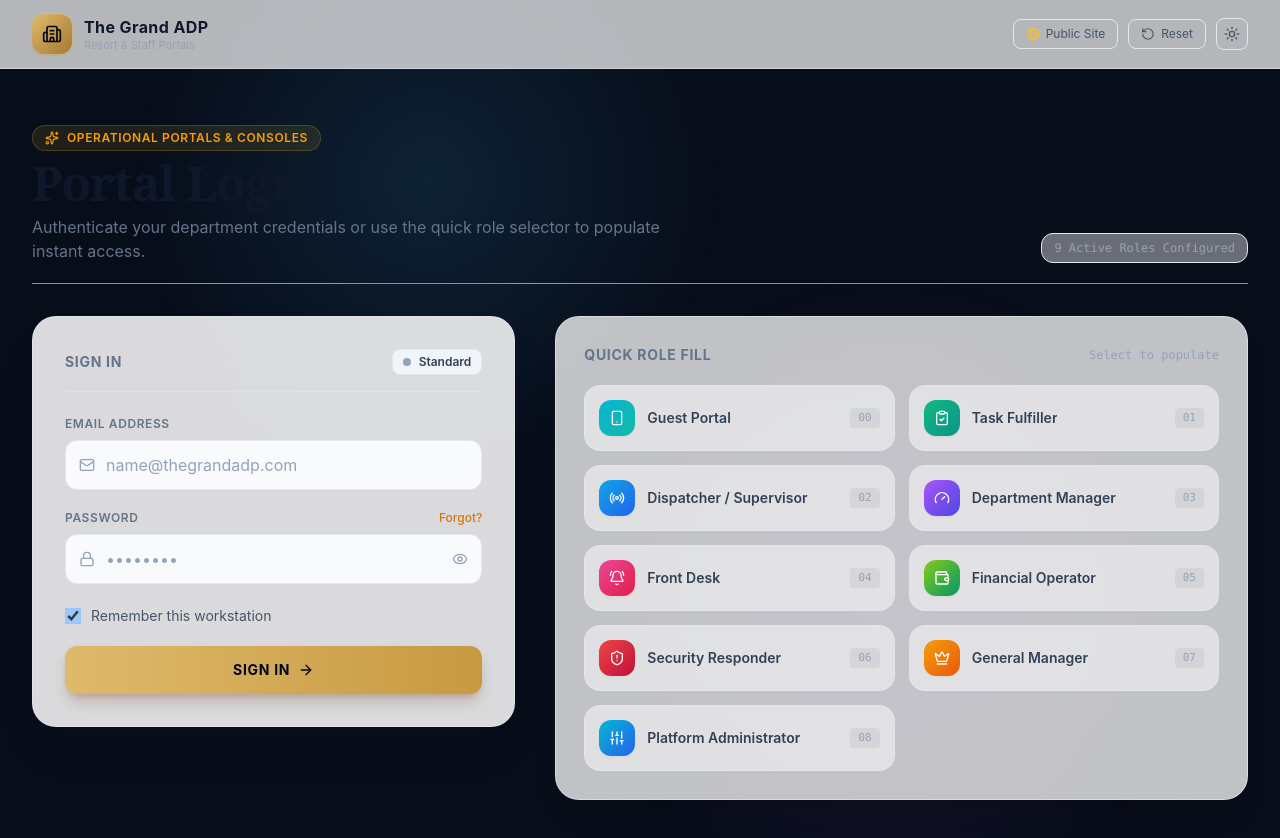
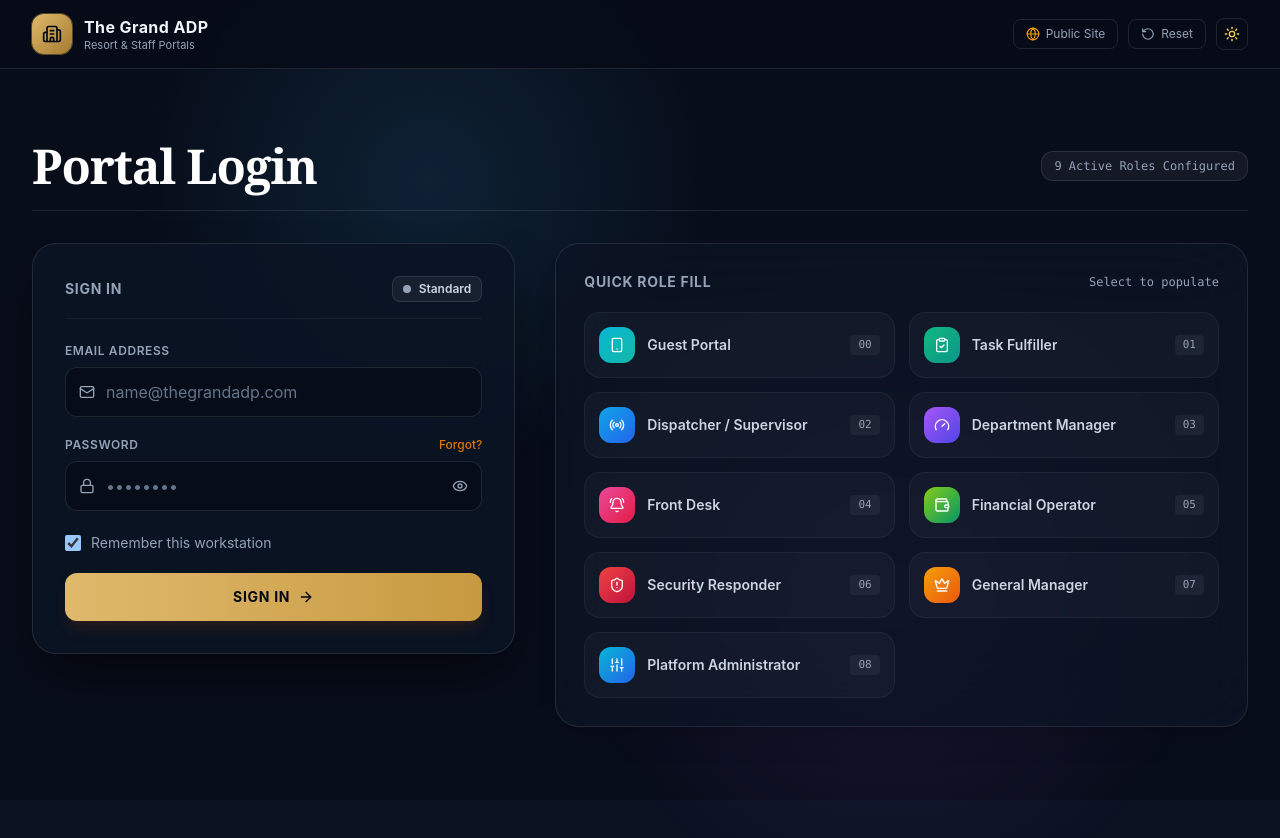
Before and after one commit to chinmaya-behera/hotel-app-main, a Next.js app in the folder public-preview/: page /login in a window 1280 px wide. Shown: the top 838 px of the page. After the commit the page ends 800 px from the top, so only its background shows below. Built offline with nearby package versions, Linux system fonts and the light colour scheme.

Commit message:
fix(login): enhance light mode theme styling, remove subtitle/badge, and direct sign in

```diff
--- a/public-preview/src/components/login/PortalLoginView.tsx
+++ b/public-preview/src/components/login/PortalLoginView.tsx
@@ -22,11 +22,8 @@ import {
   ShieldAlert,
   Crown,
   Sliders,
-  Check,
+  Globe,
   Info,
-  Globe,
-  Sparkles,
-  X,
 } from 'lucide-react';
 import { useDemo } from '@/lib/store';
 import type { RoleId } from '@/types/demo';
@@ -153,15 +150,7 @@ export function PortalLoginView() {
   const [rememberMe, setRememberMe] = useState(true);
   const [showPassword, setShowPassword] = useState(false);
   const [selectedRoleId, setSelectedRoleId] = useState<string | null>(null);
-
-  // Success Modal
-  const [successModalRole, setSuccessModalRole] = useState<PresetRole | {
-    name: string;
-    email: string;
-    icon: React.ComponentType<{ className?: string }>;
-    color: string;
-    path: string;
-  } | null>(null);
+  const [isSubmitting, setIsSubmitting] = useState(false);
 
   // Toast
   const [toastMessage, setToastMessage] = useState<string | null>(null);
@@ -179,6 +168,18 @@ export function PortalLoginView() {
     }, 2500);
     return () => clearTimeout(timer);
   }, [toastMessage]);
+
+  useEffect(() => {
+    const htmlEl = document.documentElement;
+    htmlEl.dataset.theme = state.theme;
+    if (isLight) {
+      htmlEl.classList.remove('dark');
+      htmlEl.classList.add('light');
+    } else {
+      htmlEl.classList.remove('light');
+      htmlEl.classList.add('dark');
+    }
+  }, [isLight, state.theme]);
 
   const activeRole = PRESET_ROLES.find((r) => r.id === selectedRoleId);
 
@@ -199,14 +200,6 @@ export function PortalLoginView() {
   const handleToggleTheme = () => {
     const nextTheme = isLight ? 'dark' : 'light';
     setTheme(nextTheme);
-    const htmlEl = document.documentElement;
-    if (nextTheme === 'light') {
-      htmlEl.classList.remove('dark');
-      htmlEl.classList.add('light');
-    } else {
-      htmlEl.classList.remove('light');
-      htmlEl.classList.add('dark');
-    }
   };
 
   const handleForgotPassword = () => {
@@ -219,51 +212,63 @@ export function PortalLoginView() {
 
   const handleLoginSubmit = (e: React.FormEvent) => {
     e.preventDefault();
+    if (isSubmitting) return;
+
     const cleanEmail = email.trim().toLowerCase();
-    const matchedRole = PRESET_ROLES.find((r) => r.email.toLowerCase() === cleanEmail);
+    const matchedRole =
+      PRESET_ROLES.find((r) => r.email.toLowerCase() === cleanEmail) ||
+      (selectedRoleId ? PRESET_ROLES.find((r) => r.id === selectedRoleId) : null);
+
+    setIsSubmitting(true);
 
     if (matchedRole) {
       if (matchedRole.personaId) {
         setPersona(matchedRole.personaId);
       }
-      setSuccessModalRole(matchedRole);
+      showToast(`Signing in as ${matchedRole.name}...`);
+      router.push(matchedRole.path);
     } else {
-      setSuccessModalRole({
-        name: 'Staff Member',
-        email: email || 'user@thegrandadp.com',
-        icon: Check,
-        color: 'from-amber-500 to-yellow-600',
-        path: '/staff/department-manager',
-      });
+      showToast('Signing in...');
+      router.push('/staff/department-manager');
     }
   };
 
-  const enterDashboard = () => {
-    if (!successModalRole) return;
-    showToast('Redirecting to dashboard...');
-    setTimeout(() => {
-      router.push(successModalRole.path);
-    }, 400);
-  };
-
   return (
-    <div className="bg-[#080d1a] dark:bg-[#080d1a] light:bg-slate-100 text-slate-100 min-h-screen flex flex-col font-sans selection:bg-amber-400 selection:text-slate-900 transition-colors duration-300 relative overflow-x-hidden">
+    <div
+      className={`min-h-screen flex flex-col font-sans selection:bg-amber-400 selection:text-slate-900 transition-colors duration-300 relative overflow-x-hidden ${
+        isLight ? 'bg-[#f9f3f6] text-slate-800' : 'bg-[#080d1a] text-slate-100'
+      }`}
+    >
       {/* Ambient background glow elements */}
       <div className="glow-sphere-1" />
       <div className="glow-sphere-2" />
 
       {/* Top Navigation Header */}
-      <header className="relative z-20 border-b border-slate-200/60 dark:border-white/10 bg-white/70 dark:bg-[#070c17]/80 backdrop-blur-md px-4 sm:px-8 py-3.5 flex items-center justify-between">
+      <header
+        className={`relative z-20 border-b backdrop-blur-md px-4 sm:px-8 py-3.5 flex items-center justify-between transition-colors ${
+          isLight
+            ? 'border-slate-200/80 bg-white/80 shadow-xs'
+            : 'border-white/10 bg-[#070c17]/80'
+        }`}
+      >
         {/* Brand badge */}
         <Link href="/" className="flex items-center gap-3 group">
           <div className="w-10 h-10 rounded-xl bg-gradient-to-br from-[#dfb96c] to-[#a47b31] text-slate-950 flex items-center justify-center font-bold shadow-sm shadow-amber-900/20 ring-1 ring-amber-300/30 group-hover:scale-105 transition-transform">
             <Building2 className="w-5 h-5 text-slate-950" />
           </div>
           <div>
-            <span className="font-bold text-sm sm:text-base tracking-wide text-slate-900 dark:text-slate-100 block">
+            <span
+              className={`font-bold text-sm sm:text-base tracking-wide block ${
+                isLight ? 'text-slate-900' : 'text-slate-100'
+              }`}
+            >
               The Grand ADP
             </span>
-            <span className="text-[11px] text-slate-400 dark:text-slate-500 block -mt-0.5">
+            <span
+              className={`text-[11px] block -mt-0.5 ${
+                isLight ? 'text-slate-500' : 'text-slate-400'
+              }`}
+            >
               Resort & Staff Portals
             </span>
           </div>
@@ -273,9 +278,13 @@ export function PortalLoginView() {
         <div className="flex items-center gap-2.5">
           <Link
             href="/"
-            className="hidden sm:inline-flex items-center gap-1.5 text-xs text-slate-600 dark:text-slate-400 hover:text-slate-900 dark:hover:text-white px-3 py-1.5 rounded-lg border border-slate-200 dark:border-white/10 hover:border-slate-300 dark:hover:border-white/20 transition-all"
+            className={`hidden sm:inline-flex items-center gap-1.5 text-xs px-3 py-1.5 rounded-lg border transition-all ${
+              isLight
+                ? 'text-slate-600 hover:text-slate-900 border-slate-300/80 hover:bg-slate-100/70'
+                : 'text-slate-400 hover:text-white border-white/10 hover:border-white/20'
+            }`}
           >
-            <Globe className="w-3.5 h-3.5 text-amber-400" />
+            <Globe className="w-3.5 h-3.5 text-amber-500" />
             <span>Public Site</span>
           </Link>
 
@@ -283,7 +292,11 @@ export function PortalLoginView() {
             type="button"
             onClick={handleReset}
             title="Clear form"
-            className="inline-flex items-center gap-1.5 text-xs text-slate-600 dark:text-slate-400 hover:text-slate-900 dark:hover:text-white px-3 py-1.5 rounded-lg border border-slate-200 dark:border-white/10 hover:border-slate-300 dark:hover:border-white/20 transition-all"
+            className={`inline-flex items-center gap-1.5 text-xs px-3 py-1.5 rounded-lg border transition-all ${
+              isLight
+                ? 'text-slate-600 hover:text-slate-900 border-slate-300/80 hover:bg-slate-100/70'
+                : 'text-slate-400 hover:text-white border-white/10 hover:border-white/20'
+            }`}
           >
             <RotateCcw className="w-3.5 h-3.5" />
             <span>Reset</span>
@@ -292,33 +305,45 @@ export function PortalLoginView() {
           <button
             type="button"
             onClick={handleToggleTheme}
-            aria-label="Toggle Theme"
-            className="w-8 h-8 rounded-lg border border-slate-200 dark:border-white/10 flex items-center justify-center text-slate-600 dark:text-slate-300 hover:bg-slate-200/50 dark:hover:bg-white/5 transition-all"
+            aria-label={isLight ? 'Switch to dark theme' : 'Switch to light theme'}
+            title={isLight ? 'Switch to dark theme' : 'Switch to light theme'}
+            className={`w-8 h-8 rounded-lg border flex items-center justify-center transition-all ${
+              isLight
+                ? 'text-slate-700 border-slate-300 hover:bg-slate-200/60'
+                : 'text-slate-300 border-white/10 hover:bg-white/5'
+            }`}
           >
-            {isLight ? <Moon className="w-4 h-4" /> : <Sun className="w-4 h-4" />}
+            {isLight ? <Moon className="w-4 h-4 text-amber-600" /> : <Sun className="w-4 h-4 text-amber-300" />}
           </button>
         </div>
       </header>
 
       {/* Main Content Area - Expansive Large Size Frontend */}
       <main className="relative z-10 flex-1 max-w-7xl w-full mx-auto px-4 sm:px-6 lg:px-8 py-8 sm:py-12 lg:py-14 flex flex-col justify-center">
-        {/* Prominent Portal Login Line & Header */}
+        {/* Prominent Portal Login Line */}
         <div className="mb-8">
-          <div className="flex flex-col sm:flex-row sm:items-end justify-between gap-4 pb-5 border-b border-slate-200/60 dark:border-white/10">
+          <div
+            className={`flex flex-col sm:flex-row sm:items-center justify-between gap-4 pb-5 border-b ${
+              isLight ? 'border-slate-300/80' : 'border-white/10'
+            }`}
+          >
             <div>
-              <div className="inline-flex items-center gap-2 px-3 py-1 rounded-full bg-amber-400/10 border border-amber-400/20 text-amber-500 dark:text-amber-300 text-xs font-semibold tracking-wider uppercase mb-2">
-                <Sparkles className="w-3.5 h-3.5" />
-                <span>Operational Portals & Consoles</span>
-              </div>
-              <h1 className="text-3xl sm:text-4xl lg:text-5xl font-serif font-bold text-slate-900 dark:text-white tracking-tight">
+              <h1
+                className={`text-3xl sm:text-4xl lg:text-5xl font-serif font-bold tracking-tight ${
+                  isLight ? 'text-slate-900' : 'text-white'
+                }`}
+              >
                 Portal Login
               </h1>
-              <p className="mt-2 text-sm sm:text-base text-slate-500 dark:text-slate-400 max-w-2xl">
-                Authenticate your department credentials or use the quick role selector to populate instant access.
-              </p>
             </div>
             <div className="flex items-center gap-2">
-              <span className="text-xs font-mono text-slate-400 dark:text-slate-500 bg-white/40 dark:bg-white/5 border border-slate-200 dark:border-white/10 px-3 py-1.5 rounded-xl">
+              <span
+                className={`text-xs font-mono px-3 py-1.5 rounded-xl border ${
+                  isLight
+                    ? 'text-slate-600 bg-white/80 border-slate-300/70 shadow-xs'
+                    : 'text-slate-400 bg-white/5 border-white/10'
+                }`}
+              >
                 9 Active Roles Configured
               </span>
             </div>
@@ -329,12 +354,32 @@ export function PortalLoginView() {
         <div className="grid grid-cols-1 lg:grid-cols-12 gap-8 lg:gap-10 items-start">
           {/* LEFT: Clean Login Card */}
           <section className="lg:col-span-5 w-full">
-            <div className="rounded-3xl bg-white/85 dark:bg-[#0c1424]/90 backdrop-blur-2xl border border-slate-200/80 dark:border-white/10 shadow-2xl shadow-slate-900/10 dark:shadow-black/60 p-6 sm:p-8">
-              <div className="flex items-center justify-between pb-4 mb-6 border-b border-slate-200/60 dark:border-white/5">
-                <h2 className="text-sm font-bold tracking-wider uppercase text-slate-500 dark:text-slate-400">
+            <div
+              className={`rounded-3xl backdrop-blur-2xl border p-6 sm:p-8 transition-colors ${
+                isLight
+                  ? 'bg-white/95 border-slate-200 shadow-xl shadow-slate-200/60 text-slate-900'
+                  : 'bg-[#0c1424]/90 border-white/10 shadow-2xl shadow-black/60 text-white'
+              }`}
+            >
+              <div
+                className={`flex items-center justify-between pb-4 mb-6 border-b ${
+                  isLight ? 'border-slate-200' : 'border-white/5'
+                }`}
+              >
+                <h2
+                  className={`text-sm font-bold tracking-wider uppercase ${
+                    isLight ? 'text-slate-600' : 'text-slate-400'
+                  }`}
+                >
                   Sign In
                 </h2>
-                <div className="flex items-center gap-2 px-2.5 py-1 rounded-lg text-xs font-medium bg-slate-100 dark:bg-white/5 text-slate-700 dark:text-slate-300 border border-slate-200 dark:border-white/10">
+                <div
+                  className={`flex items-center gap-2 px-2.5 py-1 rounded-lg text-xs font-medium border ${
+                    isLight
+                      ? 'bg-slate-100 text-slate-800 border-slate-200'
+                      : 'bg-white/5 text-slate-300 border-white/10'
+                  }`}
+                >
                   <span
                     className={`w-2 h-2 rounded-full ${
                       activeRole ? `bg-gradient-to-r ${activeRole.color}` : 'bg-slate-400'
@@ -350,12 +395,18 @@ export function PortalLoginView() {
                 <div>
                   <label
                     htmlFor="emailInput"
-                    className="block text-xs font-semibold uppercase tracking-wider text-slate-500 dark:text-slate-400 mb-2"
+                    className={`block text-xs font-semibold uppercase tracking-wider mb-2 ${
+                      isLight ? 'text-slate-600' : 'text-slate-400'
+                    }`}
                   >
                     Email Address
                   </label>
                   <div className="relative">
-                    <span className="absolute inset-y-0 left-0 pl-3.5 flex items-center pointer-events-none text-slate-400">
+                    <span
+                      className={`absolute inset-y-0 left-0 pl-3.5 flex items-center pointer-events-none ${
+                        isLight ? 'text-slate-400' : 'text-slate-400'
+                      }`}
+                    >
                       <Mail className="w-4 h-4" />
                     </span>
                     <input
@@ -365,7 +416,11 @@ export function PortalLoginView() {
                       value={email}
                       onChange={(e) => setEmail(e.target.value)}
                       placeholder="name@thegrandadp.com"
-                      className="w-full pl-10 pr-4 py-2.5 sm:py-3 text-sm sm:text-base rounded-xl bg-slate-50 dark:bg-[#070d18] text-slate-900 dark:text-white placeholder-slate-400 border border-slate-200 dark:border-white/10 focus:outline-none focus:ring-2 focus:ring-amber-400/70 focus:border-amber-400 transition-all"
+                      className={`w-full pl-10 pr-4 py-2.5 sm:py-3 text-sm sm:text-base rounded-xl border focus:outline-none focus:ring-2 focus:ring-amber-400/70 focus:border-amber-400 transition-all ${
+                        isLight
+                          ? 'bg-white text-slate-900 placeholder-slate-400 border-slate-300'
+                          : 'bg-[#070d18] text-white placeholder-slate-500 border-white/10'
+                      }`}
                     />
                   </div>
                 </div>
@@ -375,7 +430,9 @@ export function PortalLoginView() {
                   <div className="flex items-center justify-between mb-2">
                     <label
                       htmlFor="passwordInput"
-                      className="block text-xs font-semibold uppercase tracking-wider text-slate-500 dark:text-slate-400"
+                      className={`block text-xs font-semibold uppercase tracking-wider ${
+                        isLight ? 'text-slate-600' : 'text-slate-400'
+                      }`}
                     >
                       Password
                     </label>
@@ -398,13 +455,19 @@ export function PortalLoginView() {
                       value={password}
                       onChange={(e) => setPassword(e.target.value)}
                       placeholder="••••••••"
-                      className="w-full pl-10 pr-10 py-2.5 sm:py-3 text-sm sm:text-base rounded-xl bg-slate-50 dark:bg-[#070d18] text-slate-900 dark:text-white placeholder-slate-400 border border-slate-200 dark:border-white/10 focus:outline-none focus:ring-2 focus:ring-amber-400/70 focus:border-amber-400 transition-all"
+                      className={`w-full pl-10 pr-10 py-2.5 sm:py-3 text-sm sm:text-base rounded-xl border focus:outline-none focus:ring-2 focus:ring-amber-400/70 focus:border-amber-400 transition-all ${
+                        isLight
+                          ? 'bg-white text-slate-900 placeholder-slate-400 border-slate-300'
+                          : 'bg-[#070d18] text-white placeholder-slate-500 border-white/10'
+                      }`}
                     />
                     <button
                       type="button"
                       onClick={() => setShowPassword(!showPassword)}
                       aria-label="Toggle password visibility"
-                      className="absolute inset-y-0 right-0 pr-3.5 flex items-center text-slate-400 hover:text-slate-600 dark:hover:text-slate-200 transition-colors"
+                      className={`absolute inset-y-0 right-0 pr-3.5 flex items-center transition-colors ${
+                        isLight ? 'text-slate-400 hover:text-slate-700' : 'text-slate-400 hover:text-white'
+                      }`}
                     >
                       {showPassword ? <EyeOff className="w-4 h-4" /> : <Eye className="w-4 h-4" />}
                     </button>
@@ -412,7 +475,11 @@ export function PortalLoginView() {
                 </div>
 
                 <div className="flex items-center justify-between text-xs sm:text-sm pt-0.5">
-                  <label className="flex items-center gap-2.5 cursor-pointer select-none text-slate-600 dark:text-slate-400">
+                  <label
+                    className={`flex items-center gap-2.5 cursor-pointer select-none ${
+                      isLight ? 'text-slate-600' : 'text-slate-400'
+                    }`}
+                  >
                     <input
                       type="checkbox"
                       id="rememberMe"
@@ -424,13 +491,14 @@ export function PortalLoginView() {
                   </label>
                 </div>
 
-                {/* Submit Button */}
+                {/* Submit Button - Direct Sign In */}
                 <button
                   type="submit"
                   id="submitBtn"
-                  className="w-full mt-3 py-3 sm:py-3.5 px-5 rounded-xl font-bold text-xs sm:text-sm uppercase tracking-wider text-slate-950 bg-gradient-to-r from-[#dfb96c] to-[#c79a40] hover:from-[#e8c57b] hover:to-[#d8a84a] shadow-lg shadow-amber-900/25 active:scale-[0.99] transition-all flex items-center justify-center gap-2"
+                  disabled={isSubmitting}
+                  className="w-full mt-3 py-3 sm:py-3.5 px-5 rounded-xl font-bold text-xs sm:text-sm uppercase tracking-wider text-slate-950 bg-gradient-to-r from-[#dfb96c] to-[#c79a40] hover:from-[#e8c57b] hover:to-[#d8a84a] shadow-lg shadow-amber-900/25 active:scale-[0.99] transition-all flex items-center justify-center gap-2 disabled:opacity-60 cursor-pointer"
                 >
-                  <span>Sign In</span>
+                  <span>{isSubmitting ? 'Signing In...' : 'Sign In'}</span>
                   <ArrowRight className="w-4 h-4" />
                 </button>
               </form>
@@ -439,12 +507,24 @@ export function PortalLoginView() {
 
           {/* RIGHT: Minimal Role Buttons Section */}
           <section className="lg:col-span-7 w-full">
-            <div className="rounded-3xl bg-white/75 dark:bg-[#0c1424]/75 backdrop-blur-2xl border border-slate-200/70 dark:border-white/10 p-6 sm:p-7 shadow-xl">
+            <div
+              className={`rounded-3xl backdrop-blur-2xl border p-6 sm:p-7 shadow-xl transition-colors ${
+                isLight
+                  ? 'bg-white/90 border-slate-200 shadow-xl shadow-slate-200/50'
+                  : 'bg-[#0c1424]/75 border-white/10'
+              }`}
+            >
               <div className="flex items-center justify-between mb-5">
-                <span className="text-xs sm:text-sm font-bold uppercase tracking-wider text-slate-500 dark:text-slate-400">
+                <span
+                  className={`text-xs sm:text-sm font-bold uppercase tracking-wider ${
+                    isLight ? 'text-slate-600' : 'text-slate-400'
+                  }`}
+                >
                   Quick Role Fill
                 </span>
-                <span className="text-xs text-slate-400 font-mono">Select to populate</span>
+                <span className={`text-xs font-mono ${isLight ? 'text-slate-400' : 'text-slate-400'}`}>
+                  Select to populate
+                </span>
               </div>
 
               {/* Minimal Role Buttons List */}
@@ -457,10 +537,14 @@ export function PortalLoginView() {
                       key={role.id}
                       type="button"
                       onClick={() => handleSelectRole(role)}
-                      className={`w-full text-left flex items-center justify-between p-3 sm:p-3.5 rounded-2xl border transition-all duration-150 ${
+                      className={`w-full text-left flex items-center justify-between p-3 sm:p-3.5 rounded-2xl border transition-all duration-150 cursor-pointer ${
                         isSelected
-                          ? 'bg-amber-400/10 border-amber-400/70 text-slate-900 dark:text-white ring-1 ring-amber-400/40 shadow-sm'
-                          : 'bg-white/50 dark:bg-white/[0.03] border-slate-200/80 dark:border-white/5 hover:border-slate-300 dark:hover:border-white/20 text-slate-700 dark:text-slate-300'
+                          ? isLight
+                            ? 'bg-amber-100/70 border-amber-500/80 text-slate-900 ring-1 ring-amber-500/40 shadow-sm'
+                            : 'bg-amber-400/10 border-amber-400/70 text-white ring-1 ring-amber-400/40 shadow-sm'
+                          : isLight
+                          ? 'bg-slate-50/80 border-slate-200/90 hover:bg-white hover:border-slate-300 text-slate-800'
+                          : 'bg-white/[0.03] border-white/5 hover:border-white/20 text-slate-300'
                       }`}
                     >
                       <div className="flex items-center gap-3 min-w-0">
@@ -473,7 +557,11 @@ export function PortalLoginView() {
                           {role.name}
                         </span>
                       </div>
-                      <span className="text-[11px] font-mono text-slate-400 ml-2 flex-shrink-0 px-2 py-0.5 rounded bg-black/5 dark:bg-white/5">
+                      <span
+                        className={`text-[11px] font-mono ml-2 flex-shrink-0 px-2 py-0.5 rounded ${
+                          isLight ? 'bg-slate-200/80 text-slate-600' : 'bg-white/5 text-slate-400'
+                        }`}
+                      >
                         {role.num}
                       </span>
                     </button>
@@ -485,50 +573,18 @@ export function PortalLoginView() {
         </div>
       </main>
 
-      {/* Login Success Preview Modal */}
-      {successModalRole && (
-        <div className="fixed inset-0 z-50 flex items-center justify-center p-4 bg-black/70 backdrop-blur-sm animate-fade-in">
-          <div className="w-full max-w-sm rounded-3xl bg-white dark:bg-[#0c1424] border border-slate-200 dark:border-white/15 p-6 sm:p-7 shadow-2xl text-center">
-            <div
-              className={`w-14 h-14 rounded-2xl mx-auto flex items-center justify-center text-white mb-4 shadow-lg bg-gradient-to-br ${successModalRole.color}`}
-            >
-              <successModalRole.icon className="w-7 h-7" />
-            </div>
-
-            <h3 className="text-lg font-bold text-slate-900 dark:text-white">
-              Welcome, {successModalRole.name}
-            </h3>
-
-            <p className="text-xs font-mono text-slate-500 dark:text-slate-400 mt-1">
-              {successModalRole.email}
-            </p>
-
-            <div className="mt-6 flex gap-2.5">
-              <button
-                type="button"
-                onClick={enterDashboard}
-                className="flex-1 py-2.5 px-4 rounded-xl font-bold text-xs sm:text-sm text-slate-950 bg-gradient-to-r from-[#dfb96c] to-[#c79a40] hover:from-[#e8c57b] transition-all shadow-md"
-              >
-                Enter Dashboard
-              </button>
-              <button
-                type="button"
-                onClick={() => setSuccessModalRole(null)}
-                className="py-2.5 px-4 rounded-xl font-semibold text-xs sm:text-sm text-slate-600 dark:text-slate-300 hover:bg-slate-100 dark:hover:bg-white/5 border border-slate-200 dark:border-white/10 transition-colors"
-              >
-                Close
-              </button>
-            </div>
-          </div>
-        </div>
-      )}
-
       {/* Custom Alert Toast */}
       {toastMessage && (
         <div className="fixed bottom-6 right-6 z-50 animate-fade-in pointer-events-none">
-          <div className="bg-slate-900 dark:bg-slate-800 text-white text-xs sm:text-sm px-4 py-2.5 rounded-2xl shadow-2xl border border-white/10 flex items-center gap-2.5">
-            <Info className="w-4 h-4 text-cyan-400 shrink-0" />
-            <span>{toastMessage}</span>
+          <div
+            className={`text-xs sm:text-sm px-4 py-2.5 rounded-2xl shadow-2xl border flex items-center gap-2.5 ${
+              isLight
+                ? 'bg-white text-slate-900 border-slate-200 shadow-slate-300/50'
+                : 'bg-slate-900 text-white border-white/10'
+            }`}
+          >
+            <Info className="w-4 h-4 text-cyan-500 shrink-0" />
+            <span className="font-medium">{toastMessage}</span>
           </div>
         </div>
       )}
```
